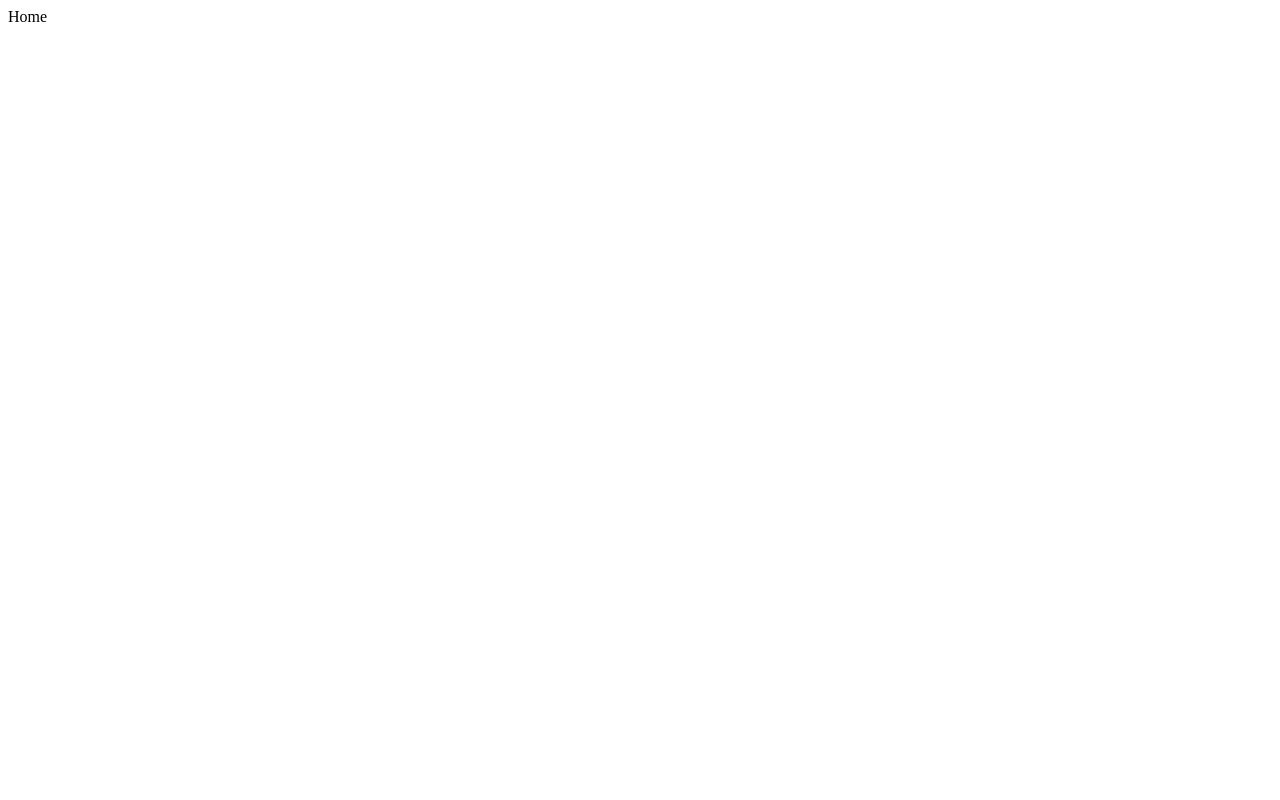
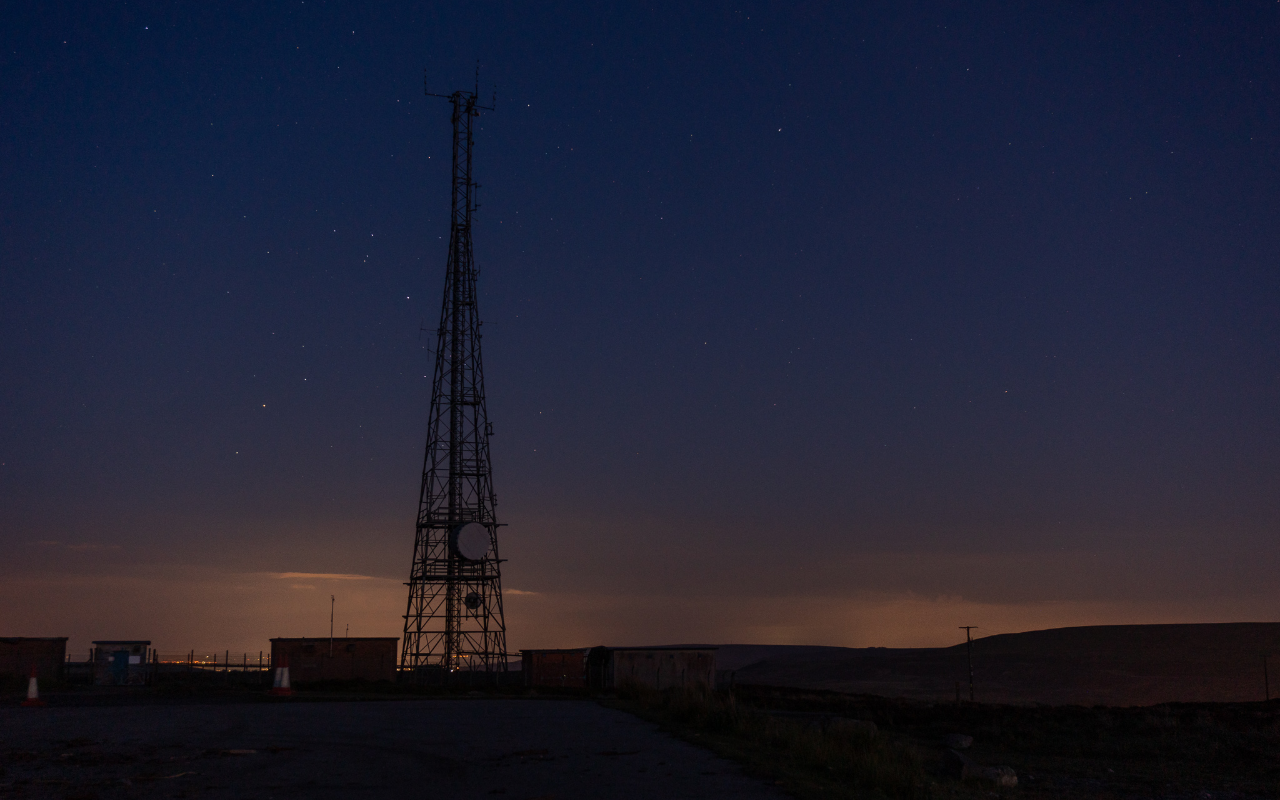
Before and after one commit to a-hungry-dev/photography_portfolio, a plain HTML site: page index.html in a window 1280 px wide. Drawn offline with Linux system fonts and the light colour scheme.

Commit message:
added background

```diff
--- a/index.html
+++ b/index.html
@@ -5,10 +5,13 @@
     <meta charset="UTF-8">
     <meta name="viewport" content="width=device-width, initial-scale=1.0">
     <title>Awil Photography</title>
+    <link rel="stylesheet" href="styles/variables.css">
+    <link rel="stylesheet" href="styles/global.css">
 </head>
 
 <body>
-    Home
+
+
 </body>
 
 </html>
--- /dev/null
+++ b/styles/global.css
@@ -0,0 +1,14 @@
+@import "variables.css";
+
+html,
+body {
+    background-color: var(--background-color);
+    background-image: url("/media/photography/1.jpg");
+    background-repeat: no-repeat;
+    background-size: cover;
+    background-position: center;
+    min-height: 100vh;
+    min-width: 100vw;
+    margin: 0;
+    padding: 0;
+}
--- /dev/null
+++ b/styles/variables.css
@@ -0,0 +1,3 @@
+:root {
+    --background-color: rgb(34, 40, 48);
+}
```
Also changed, not shown: media/photography/1.jpg (added), scripts/paralax.js (added).
